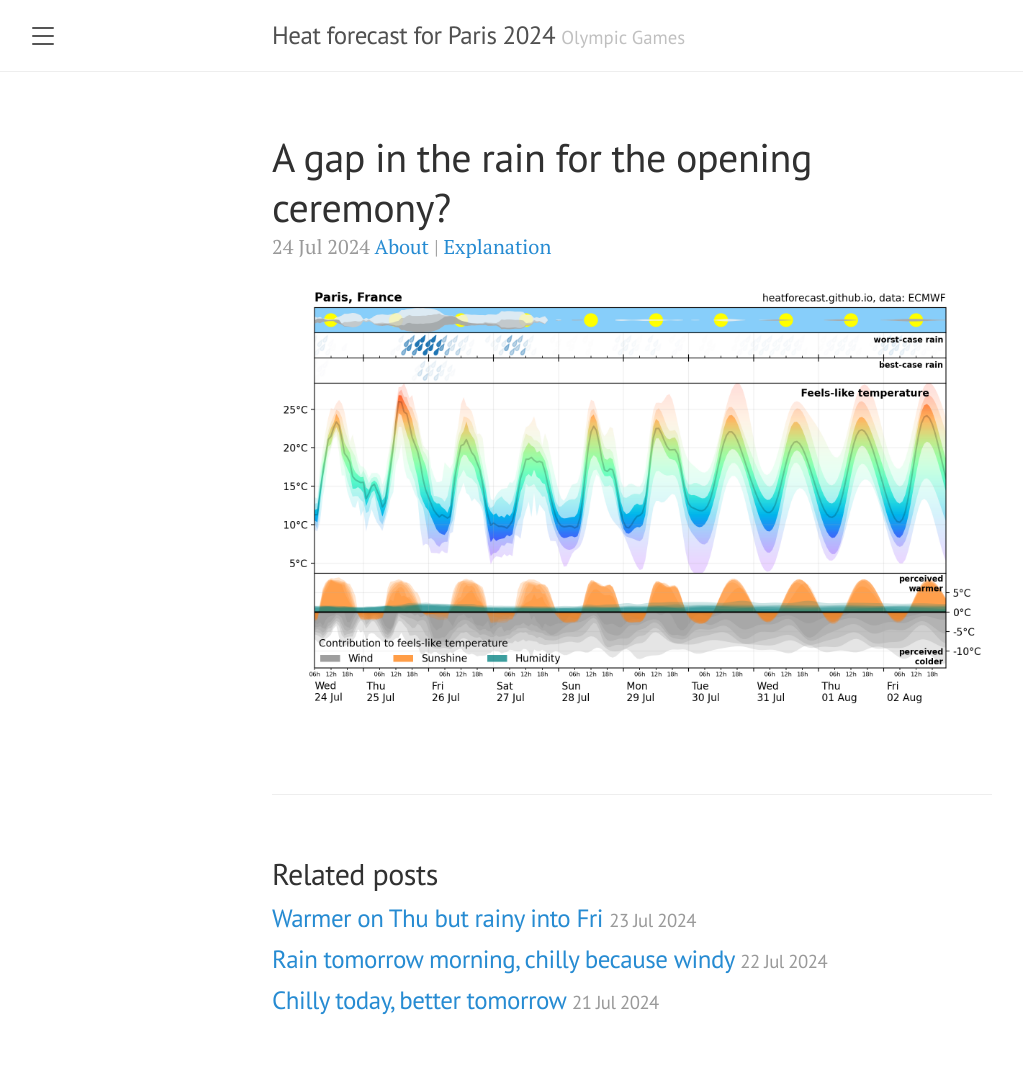
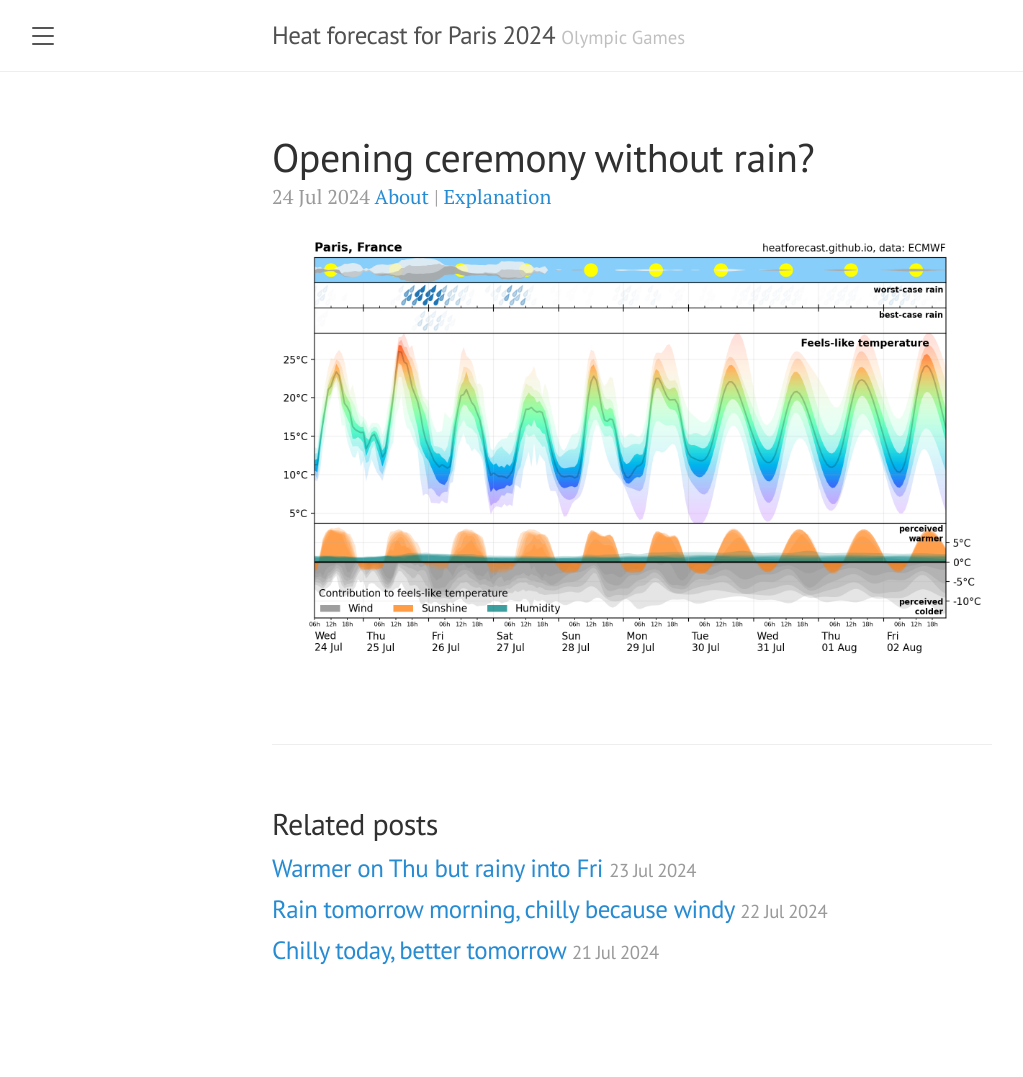
Before and after one commit to heatforecast/heatforecast.github.io, a Jekyll site: the page built from _posts/2024-07-24-post.md, in a window 1280 px wide. Shown: the whole page, without its empty margins (8-1031 px from the left). Built offline with Jekyll 4.4.1, drawn with Linux system fonts in a browser that asks for light colours; after the commit the page ends 1027 px from its top, so only the background shows below that.

Commit message:
24 july title shortened

```diff
--- a/_posts/2024-07-24-post.md
+++ b/_posts/2024-07-24-post.md
@@ -1,6 +1,6 @@
 ---
 layout: post
-title: A gap in the rain for the opening ceremony?
+title: Opening ceremony without rain?
 ---
 
 ![Heatforecast meteogram Paris 24 July 2024](https://heatforecast.github.io/images/paris_2024072400.png)
```
